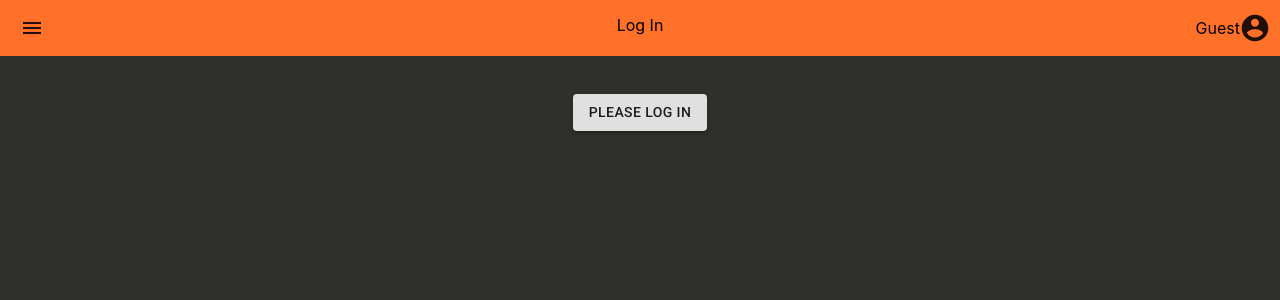
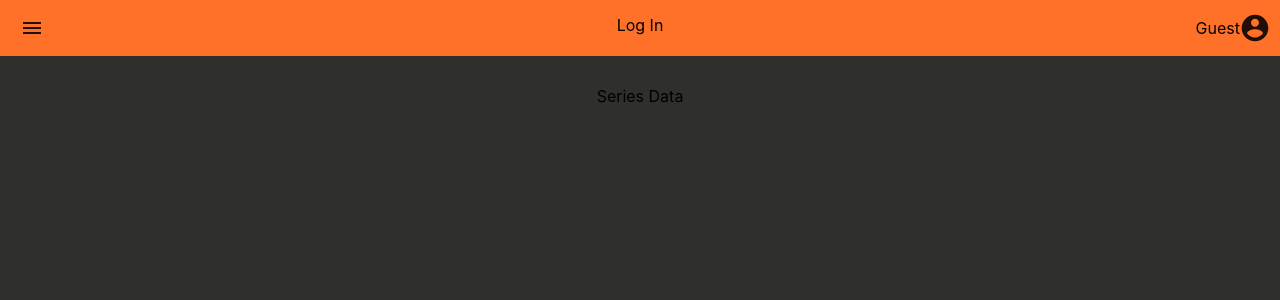
Before and after one commit to Tzvi23/EpisodeLogger, a React (Create React App) app in the folder front/episode-logger/: page /watched/1 in a window 1280 px wide. Shown: the top 300 px of the page. Built offline with nearby package versions, Linux system fonts and the light colour scheme.

Commit message:
Watched navigation

```diff
--- a/front/episode-logger/src/App.js
+++ b/front/episode-logger/src/App.js
@@ -9,6 +9,7 @@ import NextEpisode from "./screens/NextEpisode";
 import RemoveSeries from "./screens/RemoveSeries";
 import Watched from "./screens/Watched";
 import UpdateSeries from "./screens/UpdateSeries";
+import WatchedData from "./screens/WatchedData";
 
 import Toolbar from "./components/toolbar/Toolbar";
 
@@ -43,6 +44,9 @@ function App() {
             <Route path="/removeSeries">
               <RemoveSeries setScreenName={setScreenName} />
             </Route>
+            <Route path="/watched/:seriesname">
+              <WatchedData />
+            </Route>
             <Route path="/watched">
               <Watched setScreenName={setScreenName} />
             </Route>
--- a/front/episode-logger/src/components/watchedSeriesCard/WatchedSeriesCard.js
+++ b/front/episode-logger/src/components/watchedSeriesCard/WatchedSeriesCard.js
@@ -6,6 +6,8 @@ import CardContent from "@material-ui/core/CardContent";
 import CardMedia from "@material-ui/core/CardMedia";
 import Typography from "@material-ui/core/Typography";
 import CheckCircleIcon from "@material-ui/icons/CheckCircle";
+
+import { Link } from "react-router-dom";
 
 const useStyles = makeStyles({
   root: {
@@ -23,7 +25,7 @@ export default function WatchedSeriesCard(props) {
 
   return (
     <Card className={classes.root}>
-      <CardActionArea>
+      <CardActionArea component={Link} to={"/watched/" + props.seriesName}>
         <CardMedia
           className={classes.media}
           image={props.seriesImg}
--- a/front/episode-logger/src/screens/Watched.js
+++ b/front/episode-logger/src/screens/Watched.js
@@ -5,8 +5,6 @@ import PleaseLogInButton from "../components/pleaseLogIn/PleaseLogIn";
 import WatchedSeriesCard from "../components/watchedSeriesCard/WatchedSeriesCard";
 
 const Watched = (props) => {
-  console.log(props.userData);
-
   const watchedScreenContent = (
     <div
       style={{ display: "flex", flexFlow: "wrap", justifyContent: "center" }}
--- /dev/null
+++ b/front/episode-logger/src/screens/WatchedData.js
@@ -0,0 +1,23 @@
+import React from "react";
+import { connect } from "react-redux";
+
+import { useParams } from "react-router-dom";
+
+const WatchedData = (props) => {
+  const params = useParams();
+
+  console.log(params);
+  console.log(props.userData);
+
+  return <div>Series Data</div>;
+};
+
+// Redux configuration
+const mapStateToProps = (state) => {
+  return {
+    userName: state.userName,
+    userData: state.userData,
+  };
+};
+
+export default connect(mapStateToProps)(WatchedData);
```
